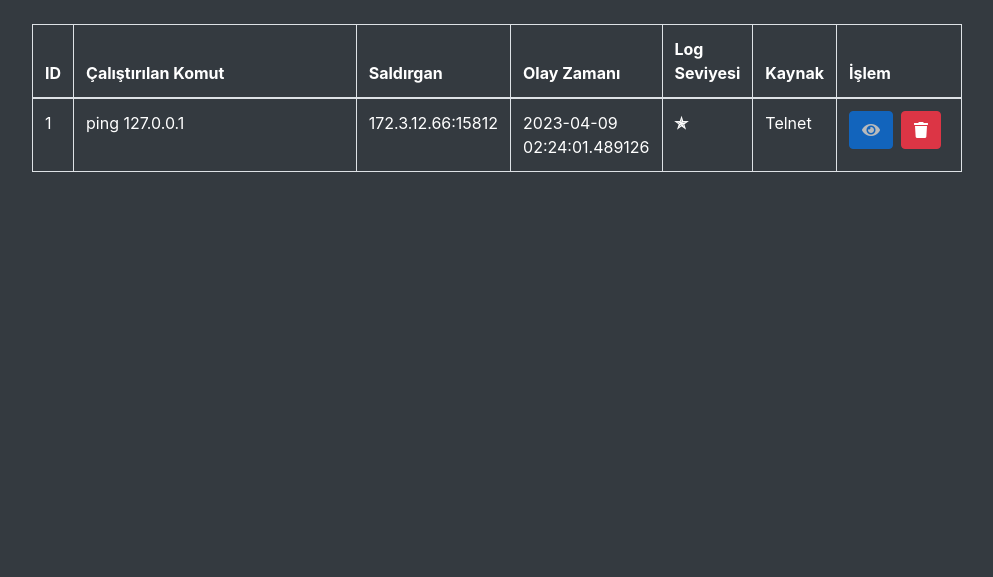
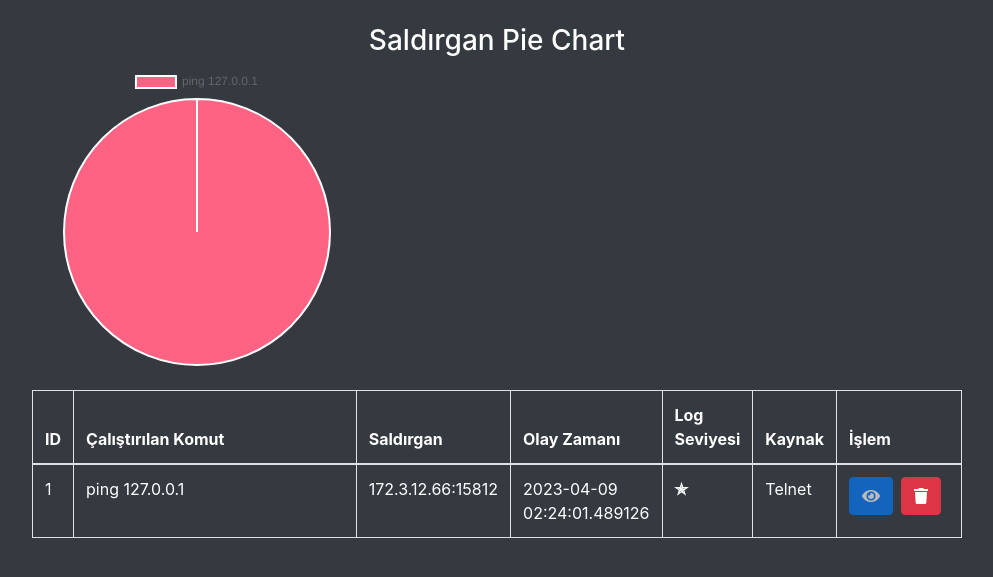
Before and after one commit to selmankon/c-honeypot-adminpanel, a Flask app: page /log/history in a window 1280 px wide. Shown: the part 56-633 px from the top of the page, without its empty margins (143-1136 px from the left). Run offline with Flask 3, Linux system fonts and the light colour scheme; a user stored in the database is signed in; some libraries are stand-ins or nearby versions.

Commit message:
charts example

```diff
--- a/app/templates/base.html
+++ b/app/templates/base.html
@@ -8,6 +8,7 @@
     <link rel="stylesheet" href="https://cdnjs.cloudflare.com/ajax/libs/font-awesome/5.15.1/css/all.min.css"
         integrity="sha512-+4zCK9k+qNFUR5X+cKL9EIR+ZOhtIloNl9GIKS57V1MyNsYpYcUrUeQc9vNfzsWfV28IaLL3i96P9sdNyeRssA=="
         crossorigin="anonymous" />
+    <script src="https://cdn.jsdelivr.net/npm/chart.js@4.3.0/dist/chart.umd.min.js"></script>
 
 </head>
 
--- /dev/null
+++ b/app/templates/log/chart.html
@@ -0,0 +1,49 @@
+{% block content %}
+<div class="container mb-4">
+    <div class="row">
+        <div class="col">
+            <h3 class="text-center">Saldırgan Pie Chart</h3>
+            <canvas id="myChart"></canvas>
+        </div>
+
+    </div>
+</div>
+
+{% block javascript %}
+<script>
+    const data = {
+        labels: [
+            {% for log in logs %}
+    '{{ log.command }}',
+        {% endfor %}
+        ],
+    datasets: [{
+        label: 'My First Dataset',
+        data: [
+            {% for log in logs %}
+                {{ log.level }},
+    {% endfor %}
+    ],
+        backgroundColor: [
+            'rgb(255, 99, 132)',
+            'rgb(54, 162, 235)',
+            'rgb(255, 205, 86)'
+        ],
+            hoverOffset: 4
+    }]
+    };
+    const config = {
+        type: 'pie',
+        data: data,
+        options: {
+            responsive: false,
+
+        },
+    };
+    var myChart = new Chart(
+        document.getElementById('myChart').getContext('2d'),
+        config
+    );
+</script>
+{% endblock %}
+{% endblock %}
--- a/app/templates/log/history.html
+++ b/app/templates/log/history.html
@@ -8,6 +8,9 @@
 <span id="error-message" class="alert alert-success" role="alert" style="display:block">Log'u başarıyla unescale
   ettiniz.</span>
 {% endif %}
+
+{% include 'log/chart.html' %}
+
 <table class="table table-bordered text-white">
   <thead>
     <tr>
```
